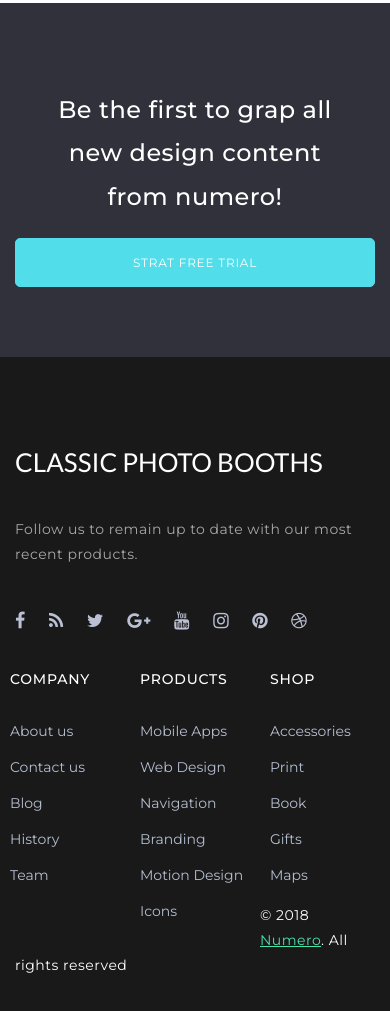
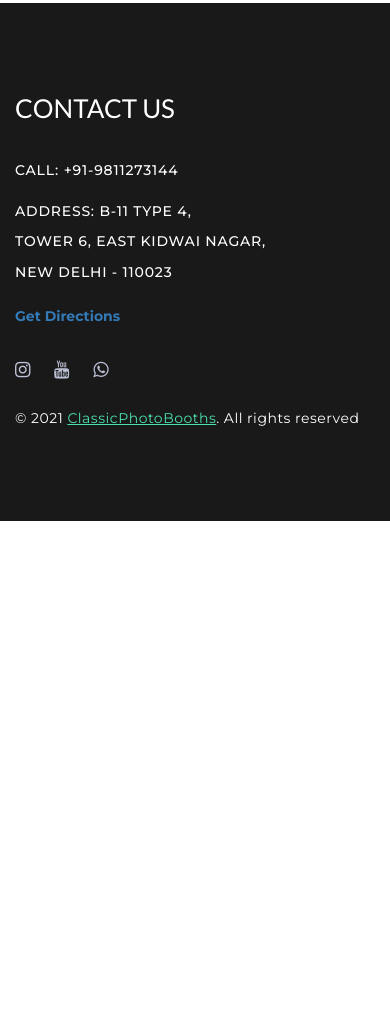
Before and after one commit to classicphotobooths/classicphotobooths.github.io, a plain HTML site: page index.html in a window 390 px wide. Shown: the part 10042-11053 px from the top of the page. After the commit the page ends 10563 px from the top, so only its background shows below. Drawn offline with nearby package versions, Linux system fonts and the light colour scheme.

Commit message:
Updates contact section

```diff
--- a/index.html
+++ b/index.html
@@ -6,7 +6,7 @@
 <meta charset="utf-8">
 <!--[if IE]><meta http-equiv="x-ua-compatible" content="IE=9" /><![endif]-->
 <meta name="viewport" content="width=device-width, initial-scale=1">
-<title>Numero - Startup HTML website Template</title>
+<title>Classic.Photo.Booths</title>
 <meta name="description" content="Selfie Photobooths to light up your party. Make GIFs, Boomerangs; share and print instantly!">
 <meta name="author" content="Classic Photo Booths">
 
@@ -103,6 +103,7 @@
           <!--<li><a href="index.html" class="page-scroll active-on">Our Home</a></li>-->
           <li> <a href="https://www.instagram.com/classic.photo.booths/?igshid=10i1755dzna8w"><i class="fa fa-instagram"></i></a></li>
           <li> <a href="https://www.youtube.com/user/friend1366"><i class="fa fa-youtube"></i></a></li>
+          <li> <a href="https://wa.me/919811273144"><i class="fa fa-whatsapp"></i></a></li>
           <!--<li  ><a href="blog-post.html" class="page-scroll">Single</a>
             <ul class="sub-menu">
               <li><a href="#">Sub Menu 1</a></li>
@@ -147,7 +148,7 @@
       <h1 class="wow fadeInUp">Classic Photo Booths </h1>
       <!--<h2 class="wow fadeInUp">Selfie Booths to light up your party</h2>-->
       <p class="wow fadeInUp">We build selfie photobooths that light up your parties. Make boomerangs, animated GIFs and print your keepsake selfies instantly!   </p>
-      <a class="btn btn-outline-default wow fadeInLeft" href="#">Contact us</a> <a class="btn btn-info chooser-btn wow fadeInRight" href="#">tell me more about it</a> </div>
+      <a class="btn btn-outline-default wow fadeInLeft" href="#contact_footer">Contact us</a> <a class="btn btn-info chooser-btn wow fadeInRight" href="#">tell me more about it</a> </div>
   </div>
 </section>
 
@@ -559,13 +560,13 @@
 
 <!-- Free trail
     ==========================================-->
-<section id="free-trial-block">
+<!--<section id="free-trial-block">
   <div class="container">
     <div class="row wow fadeInUp">
       <p>Be the first to grap all new design content from numero!</p>
-      <a href="contact.html">Strat free trial</a> </div>
+      <a href="bottom-footer">Strat free trial</a> </div>
   </div>
-</section>
+</section>-->
 
 <!-- Footer
     ==========================================-->
@@ -575,58 +576,75 @@
     <div class="row">
 
       <!--site details-->
-      <div class="col-md-3 col-sm-12 col-xs-12 site-identity"> <a class="navbar-brand" href="index.html">Classic Photo booths</a>
-        <p>Follow us to remain up to date with our most recent products. </p>
+      <div class="col-md-3 col-sm-12 col-xs-12 site-identity"> <a class="navbar-brand" id = "contact_footer" href="index.html">Contact Us</a>
+        <!--<p>Follow us to remain up to date with our most recent products. </p>-->
         <ul class="socio">
-          <li><a href="#"><i class="fa fa-facebook"></i></a></li>
+        <h6>Call: +91-9811273144</h6>
+            <h6>Address: B-11 Type 4, <br> </br>
+            Tower 6, East Kidwai Nagar, <br> </br>
+            New Delhi - 110023</h6>
+        <a href = "https://g.page/classic-photo-booth-delhi-india?share" style = "font-weight: bold" target="_blank">Get Directions</a>
+        <br> </br>
+
+          <!--<li><a href="#"><i class="fa fa-facebook"></i></a></li>
           <li><a href="#"><i class="fa fa-rss"></i></a></li>
           <li><a href="#"><i class="fa fa-twitter"></i></a></li>
-          <li><a href="#"><i class="fa fa-google-plus"></i></a></li>
-          <li><a href="#"><i class="fa fa-youtube"></i></a></li>
-          <li><a href="#"><i class="fa fa-instagram"></i></a></li>
-          <li><a href="#"><i class="fa fa-pinterest"></i></a></li>
-          <li><a href="#"><i class="fa fa-dribbble"></i></a></li>
+          <li><a href="#"><i class="fa fa-google-plus"></i></a></li>-->
+
+          <li><a href="https://www.instagram.com/classic.photo.booths/?igshid=10i1755dzna8w"><i class="fa fa-instagram"></i></a></li>
+          <li><a href="https://www.youtube.com/user/friend1366"><i class="fa fa-youtube"></i></a></li>
+          <li><a href="https://wa.me/919811273144"><i class="fa fa-whatsapp"></i></a></li>
+          <!--<li><a href="#"><i class="fa fa-dribbble"></i></a></li>-->
         </ul>
       </div>
       <!--/site details-->
 
       <!--col-1-->
-      <div class="col-md-2 col-sm-4 col-xs-4 root-widget">
+      <!--<div class="col-md-2 col-sm-4 col-xs-4 root-widget">
         <h6>Company</h6>
-        <ul>
-          <li><a href="#">About us</a></li>
-          <li><a href="#">Contact us</a></li>
-          <li><a href="#">Blog</a></li>
+        <ul>-->
+          <!--<li><a href="#">About us</a></li>
+          <li><a href="#">Contact us</a></li>-->
+<!--          <li><a href="#">Blog</a></li>
           <li><a href="#">History</a></li>
-          <li><a href="#">Team</a></li>
-        </ul>
-      </div>
+          <li><a href="#">Team</a></li>-->
+        <!--</ul>
+      </div>-->
       <!--/col-1-->
 
       <!--col-2-->
-      <div class="col-md-2 col-sm-4 col-xs-4 root-widget">
+      <!--<div class="col-md-2 col-sm-4 col-xs-4 root-widget">
         <h6>Products</h6>
-        <ul>
-          <li><a href="#">Mobile Apps</a></li>
+        <ul>-->
+          <!--<li><a href="#">Mobile Apps</a></li>
           <li><a href="#">Web Design</a></li>
           <li><a href="#">Navigation</a></li>
           <li><a href="#">Branding</a></li>
           <li><a href="#">Motion Design</a></li>
-          <li><a href="#">Icons</a></li>
-        </ul>
-      </div>
+          <li><a href="#">Icons</a></li>-->
+        <!--</ul>
+      </div>-->
       <!--/col-2-->
       <!--col-3-->
-      <div class="col-md-2 col-sm-4 col-xs-4 root-widget">
+      <!--<div class="col-md-2 col-sm-4 col-xs-4 root-widget">
         <h6>Shop</h6>
-        <ul>
-          <li><a href="#">Accessories</a></li>
+        <ul>-->
+
+          <!--<li><a href="#">Accessories</a></li>
           <li><a href="#">Print</a></li>
           <li><a href="#">Book</a></li>
           <li><a href="#">Gifts</a></li>
-          <li><a href="#">Maps</a></li>
-        </ul>
-      </div>
+          <li><a href="#">Maps</a></li>-->
+       <!-- </ul>
+      </div>-->
+
+<!--    <div id="contact" class="map">
+    <iframe src="https://www.google.com/maps/embed?pb=!1m18!1m12!1m3!1d3503.970765164714!2d77.21050551442634!3d28.57064058244227!2m3!1f0!2f0!3f0!3m2!1i1024!2i768!4f13.1!3m3!1m2!1s0x390ce3fa8f506f79%3A0xb641ccfd716f1c42!2sClassic%20Photo%20Booths!5e0!3m2!1sen!2sin!4v1618218259959!5m2!1sen!2sin" width="350" height="275" style="border:0;" allowfullscreen="" loading="lazy"></iframe>
+    <br />
+    <small>
+      <a href="https://maps.google.com/maps?f=q&amp;source=embed&amp;hl=en&amp;geocode=&amp;q=Twitter,+Inc.,+Market+Street,+San+Francisco,+CA&amp;aq=0&amp;oq=twitter&amp;sll=28.659344,-81.187888&amp;sspn=0.128789,0.264187&amp;ie=UTF8&amp;hq=Twitter,+Inc.,+Market+Street,+San+Francisco,+CA&amp;t=m&amp;z=15&amp;iwloc=A"></a>
+    </small>
+  </div>-->
 
       <!--/col-3-->
 
@@ -645,8 +663,10 @@
         </form>
       </div>-->
       <!--/Subscribe-->
-      <div class="col-md-12"><p class="copyright">© 2018 <a href="https://dcrazed.com/">Numero</a>. All rights reserved</p></div>
+      <div class="col-md-12"><p class="copyright">© 2021 <a href="https://dcrazed.com/">ClassicPhotoBooths</a>. All rights reserved</p></div>
     </div>
+
+
   </div>
 </footer>
 
```
